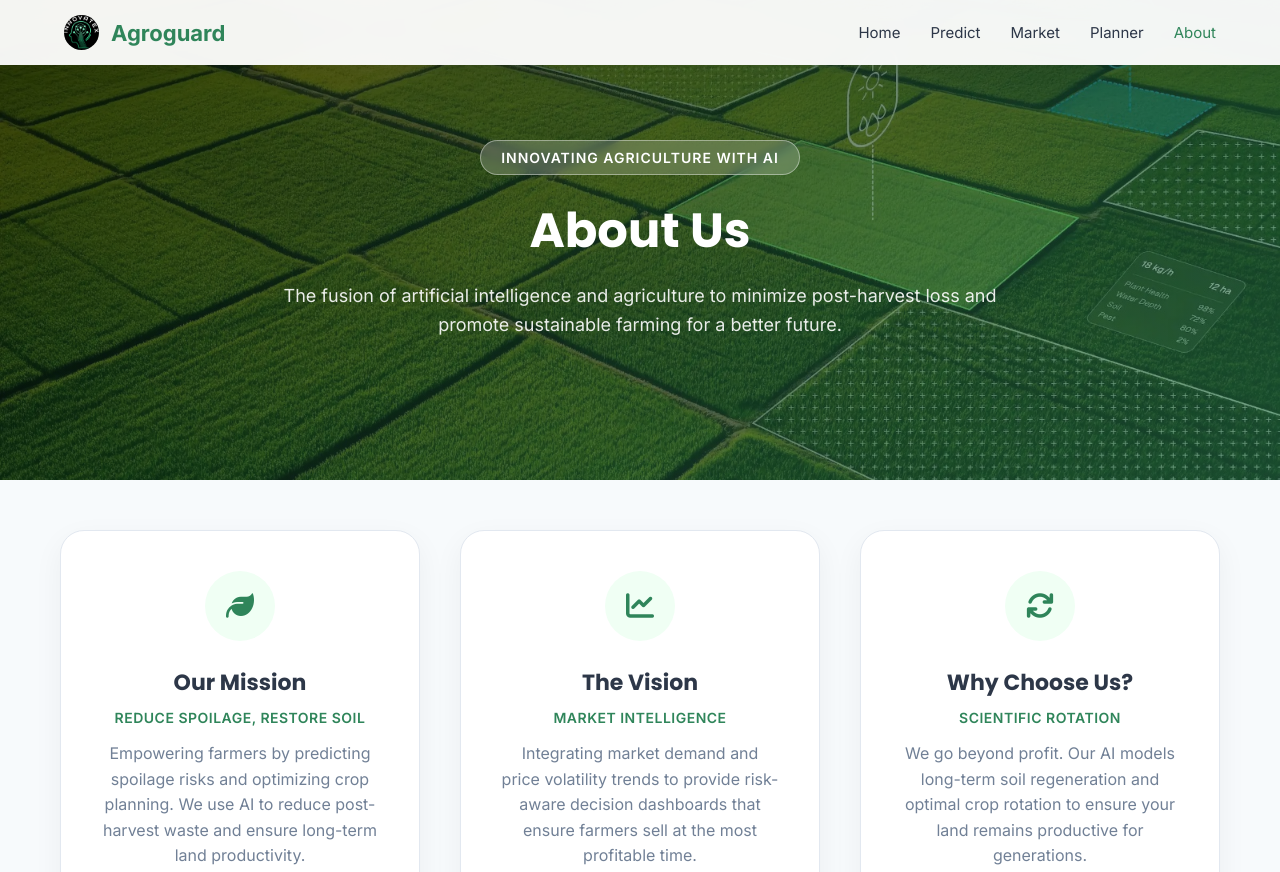
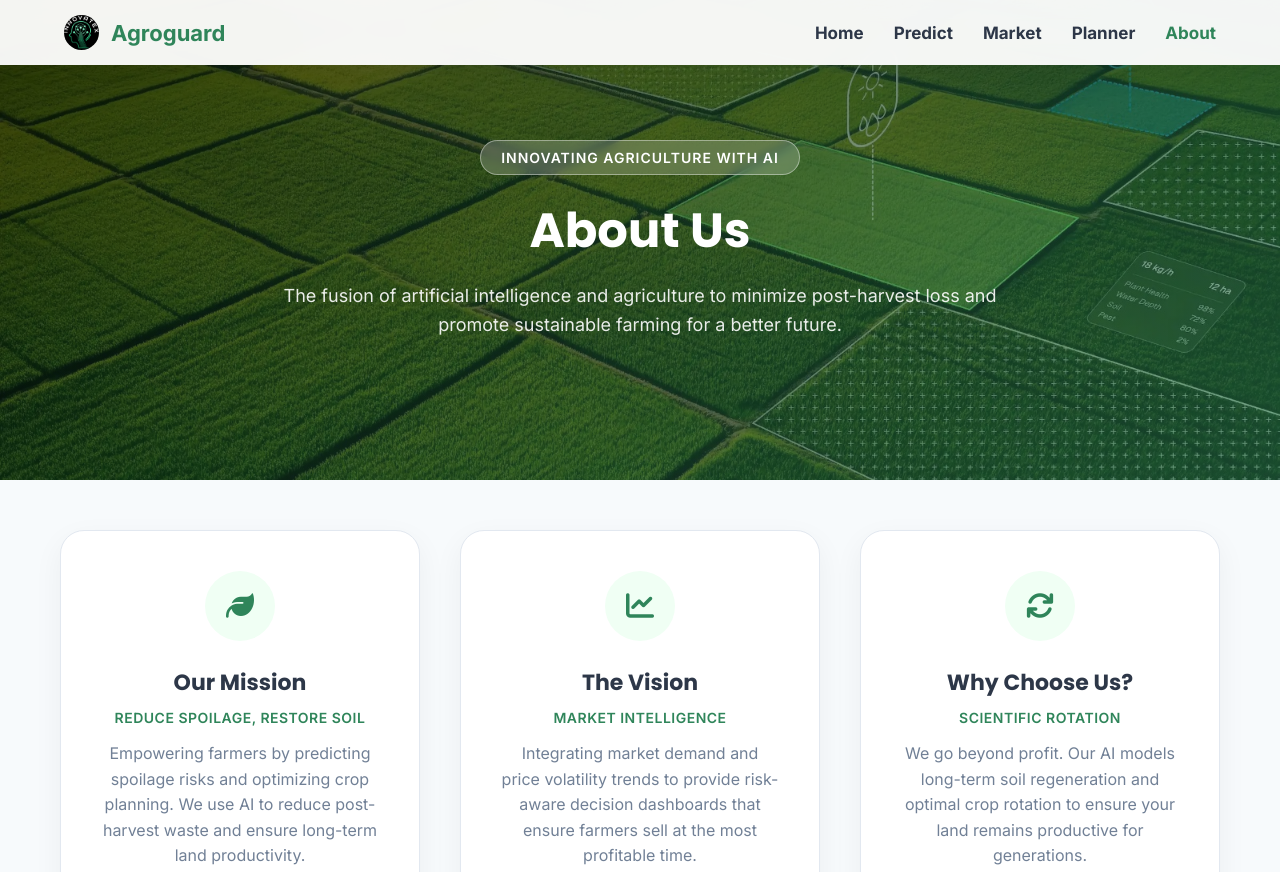
Before and after one commit to Anandprasad03/AgroGaurd, a plain HTML site: page frontend/about.html in a window 1280 px wide. Shown: the top 872 px of the page. Drawn offline with Linux system fonts and the light colour scheme.

Commit message:
Navbar and Readme

```diff
--- a/frontend/about.html
+++ b/frontend/about.html
@@ -78,8 +78,8 @@
       .nav-links a {
         color: var(--text-dark);
         text-decoration: none;
-        font-weight: 500;
-        font-size: 15px;
+        font-weight: 900;
+        font-size: 17px;
         transition: all 0.3s ease;
         position: relative;
       }
```
Also changed, not shown: frontend/crop_planner.html (+2 -2 lines), frontend/predict.html (+2 -2 lines), frontend/price_prediction.html (+2 -2 lines), 1 other file.
